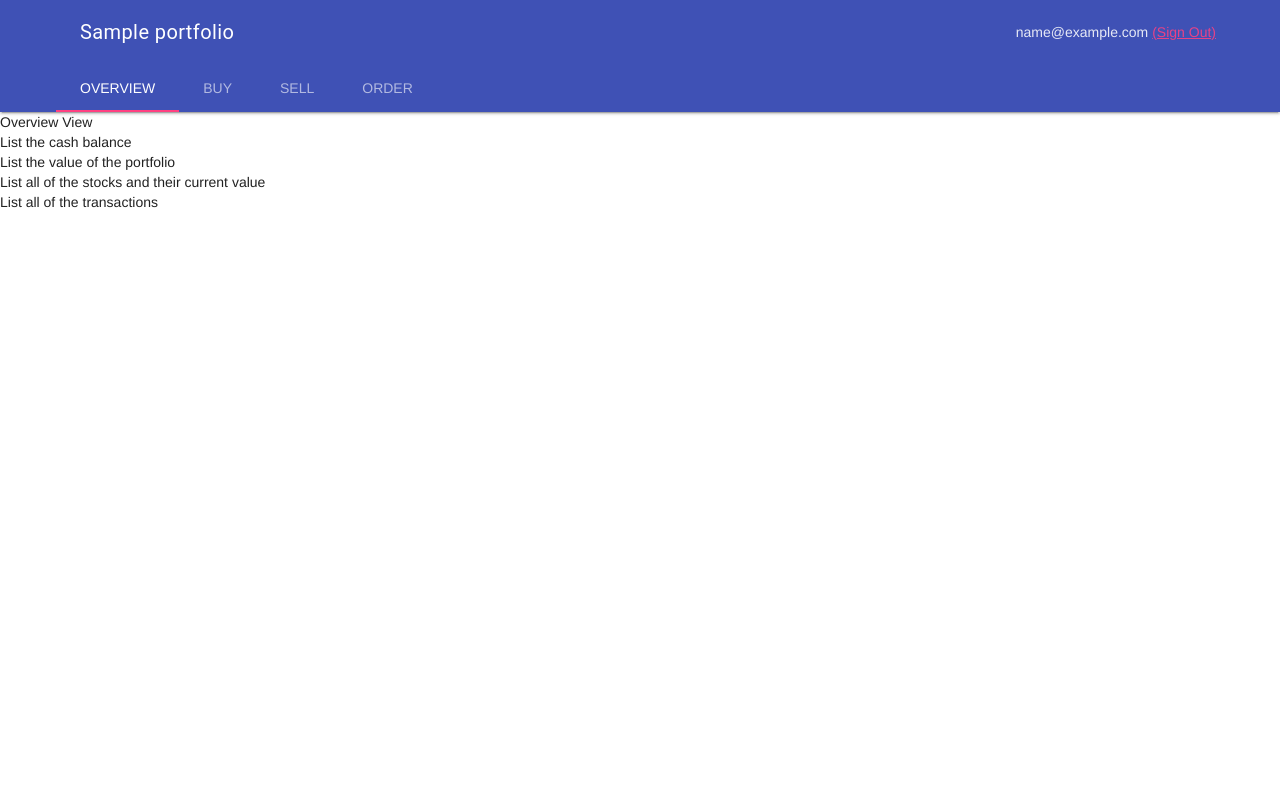
After one commit to rxt1077/cs673, a PHP site: page /overview.php in a window 1280 px wide. The commit adds this page. Run offline with PHP 8.4, Linux system fonts and the light colour scheme; the visitor is signed in with stand-in values (Sample User, id 1); tables that the repository leaves empty hold one stand-in row (values such as "Sample post").

Commit message:
Rearranged and continued work on front-end

```diff
--- a/Website/create_user.php
+++ b/Website/create_user.php
@@ -2,9 +2,9 @@
 
 <?php
     include 'include/db.php';
+    include 'include/post_params.php';
     $title = "Create User";
-    include 'include/dialog_top.php';
-    include 'include/post_params.php';
+    include 'templates/dialog_top.php';
 ?>
 
 <div class="mdl-card__supporting-text">
@@ -99,4 +99,4 @@
     </div>
 </center>
 
-<?php include 'include/dialog_bottom.php'; ?>
+<?php include 'templates/dialog_bottom.php'; ?>
--- a/Website/get_session.php
+++ b/Website/get_session.php
@@ -3,8 +3,8 @@
 <?php
     session_start();
     $title="Sign In";
-    include 'include/dialog_top.php';
     include 'include/post_params.php';
+    include 'templates/dialog_top.php';
 ?>
 
 <!-- Messages -->
@@ -78,4 +78,4 @@
     </div>
 </center>
 
-<?php include 'include/dialog_bottom.php'; ?>
+<?php include 'templates/dialog_bottom.php'; ?>
--- /dev/null
+++ b/Website/order.php
@@ -0,0 +1,6 @@
+<!DOCTYPE HTML>
+<?php include 'templates/page_top.php'; ?>
+<div>Order View</div>
+<div>Allow user to upload file</div>
+<div>Perform actions and print output</div>
+<?php include 'templates/page_bottom.php'; ?>
--- /dev/null
+++ b/Website/overview.php
@@ -0,0 +1,8 @@
+<!DOCTYPE HTML>
+<?php include 'templates/page_top.php'; ?>
+<div>Overview View</div>
+<div>List the cash balance</div>
+<div>List the value of the portfolio</div>
+<div>List all of the stocks and their current value</div>
+<div>List all of the transactions</div>
+<?php include 'templates/page_bottom.php'; ?>
--- a/Website/signin.php
+++ b/Website/signin.php
@@ -1,9 +1,9 @@
 <!DOCTYPE html>
 
 <?php
+    include 'include/post_params.php';
     $title="Sign In";
-    include 'include/dialog_top.php';
-    include 'include/post_params.php';
+    include 'templates/dialog_top.php';
 ?>
 
 <div class="mdl-card__supporting-text">
@@ -78,4 +78,4 @@
     </form>
 </div>
 
-<?php include 'include/dialog_bottom.php'; ?>
+<?php include 'templates/dialog_bottom.php'; ?>
--- a/Website/signup.php
+++ b/Website/signup.php
@@ -2,8 +2,8 @@
 
 <?php
     $title = "Sign Up";
-    include 'include/dialog_top.php';
     include 'include/post_params.php'
+    include 'templates/dialog_top.php';
 ?>
 
 <div class="mdl-card__supporting-text">
@@ -121,4 +121,4 @@
     </form>
 </div>
 
-<?php include 'include/dialog_bottom.php'; ?>
+<?php include 'templates/dialog_bottom.php'; ?>
--- /dev/null
+++ b/Website/templates/page_bottom.php
@@ -0,0 +1,5 @@
+            </div>
+        </main>
+    </div>
+</body>
+</html>
--- /dev/null
+++ b/Website/templates/page_top.php
@@ -0,0 +1,126 @@
+<?php
+    include 'include/check_session.php';
+    include 'include/db.php';
+
+    if (isset($_GET['pid'])) {
+        $pid = $_GET['pid'];
+        $stmt = $conn->prepare('SELECT id, name FROM portfolio WHERE id=? AND email=?;');
+        $stmt->bindParam(1, $pid);
+        $stmt->bindParam(2, $email);
+    } else {
+        $stmt = $conn->prepare('SELECT id, name FROM portfolio WHERE email=?;');
+        $stmt->bindParam(1, $email);
+    }
+
+    $stmt->execute();
+    $results = $stmt->fetch(PDO::FETCH_ASSOC);
+    $pid = $results['id'];
+    if (! isset($pid)) {
+        die("Unable to look up portfolio");
+    }
+    $title = $results['name'];
+    $page = basename($_SERVER['PHP_SELF']);
+?>
+<html>
+<head>
+    <?php
+        include 'include/head.php';
+    ?>
+</head>
+<body>
+    <!-- Always shows a header, even in smaller screens. -->
+    <div class="mdl-layout
+                mdl-js-layout
+                mdl-layout--fixed-header">
+        <!-- Header -->
+        <header class="mdl-layout__header">
+            <div class="mdl-layout__header-row">
+                <!-- Title -->
+                <span class="mdl-layout-title">
+                    <?php echo $title; ?>
+                </span>
+                <!-- Add spacer, to align navigation to the right -->
+                <div class="mdl-layout-spacer"></div>
+                <!-- Navigation. We hide it in small screens. -->
+                <nav class="mdl-navigation
+                            mdl-layout--large-screen-only">
+                    <span class="mdl-navigation__link">
+                        <?php echo $email; ?> <a href="end_session.php">(Sign Out)</a>
+                    </span>
+                </nav>
+            </div>
+            <!-- Tabs -->
+            <div class="mdl-layout__tab-bar
+                        mdl-js-ripple-effect">
+                <a href="overview.php?pid=<?php echo $pid; ?>"
+                   class="mdl-layout__tab
+                          <?php echo ($page == 'overview.php') ? 'is-active' : ''; ?>">
+                    Overview
+                </a>
+                <a href="buy.php?pid=<?php echo $pid; ?>"
+                   class="mdl-layout__tab
+                          <?php echo ($page == 'buy.php') ? 'is-active' : ''; ?>">
+                    Buy
+                </a>
+                <a href="sell.php?pid=<?php echo $pid; ?>"
+                   class="mdl-layout__tab
+                          <?php echo ($page == 'sell.php') ? 'is-active' : ''; ?>">
+                    Sell
+                </a>
+                <a href="order.php?pid=<?php echo $pid; ?>"
+                   class="mdl-layout__tab
+                          <?php echo ($page == 'order.php') ? 'is-active' : ''; ?>">
+                    Order
+                </a>
+            </div>
+        </header>
+
+        <!-- Drawer -->
+        <div class="mdl-layout__drawer">
+            <span class="mdl-layout-title">
+                Portfolios
+            </span>
+            <nav class="mdl-navigation">
+                <!-- Look up and put links to all the users portfolios in the drawer -->
+                <?php
+
+                $stmt = $conn->prepare('SELECT name, id FROM portfolio WHERE email=?;');
+                $stmt->bindParam(1, $email);
+                $stmt->execute();
+                $results = $stmt->fetchAll(PDO::FETCH_ASSOC);
+                foreach ($results as $portfolio) {
+                    $name = $portfolio['name'];
+                    $id = $portfolio['id'];
+                    echo "<a class=mdl-navigation__link href='overview.php?p=$id'>$name</a>";
+                }
+
+                ?>
+                <!-- Form to allow user to create a new portfolio -->
+                <form class="mdl-navigation__link" method="post">
+                    <div class="mdl-textfield
+                                mdl-js-textfield">
+                        <input class="mdl-textfield__input"
+                               type="text"
+                               id="new_portfolio"
+                               name="new_portfolio">
+                        <label class="mdl-textfield__label"
+                               for="new_portfolio">
+                            Name...
+                        </label>
+                    </div>
+                    <button class="mdl-button
+                                   mdl-js-button
+                                   mdl-button--icon
+                                   mdl-js-ripple-effect
+                                   mdl-button--colored"
+                            formaction="actions/add_portfolio.php"
+                            type="submit">
+                        <i class="material-icons">add</i>
+                    </button>
+                </form>
+            </nav>
+        </div>
+
+        <!-- Content -->
+        <main class="mdl-layout__content">
+            <div class="page-content">
```
Also changed, not shown: Website/buy.php (added, +7 -0 lines), Website/index.php (deleted, +0 -81 lines), Website/sell.php (added, +7 -0 lines), Website/templates/dialog_bottom.php (renamed from Website/include/dialog_bottom.php), Website/templates/dialog_top.php (renamed from Website/include/dialog_top.php), 3 other files.
